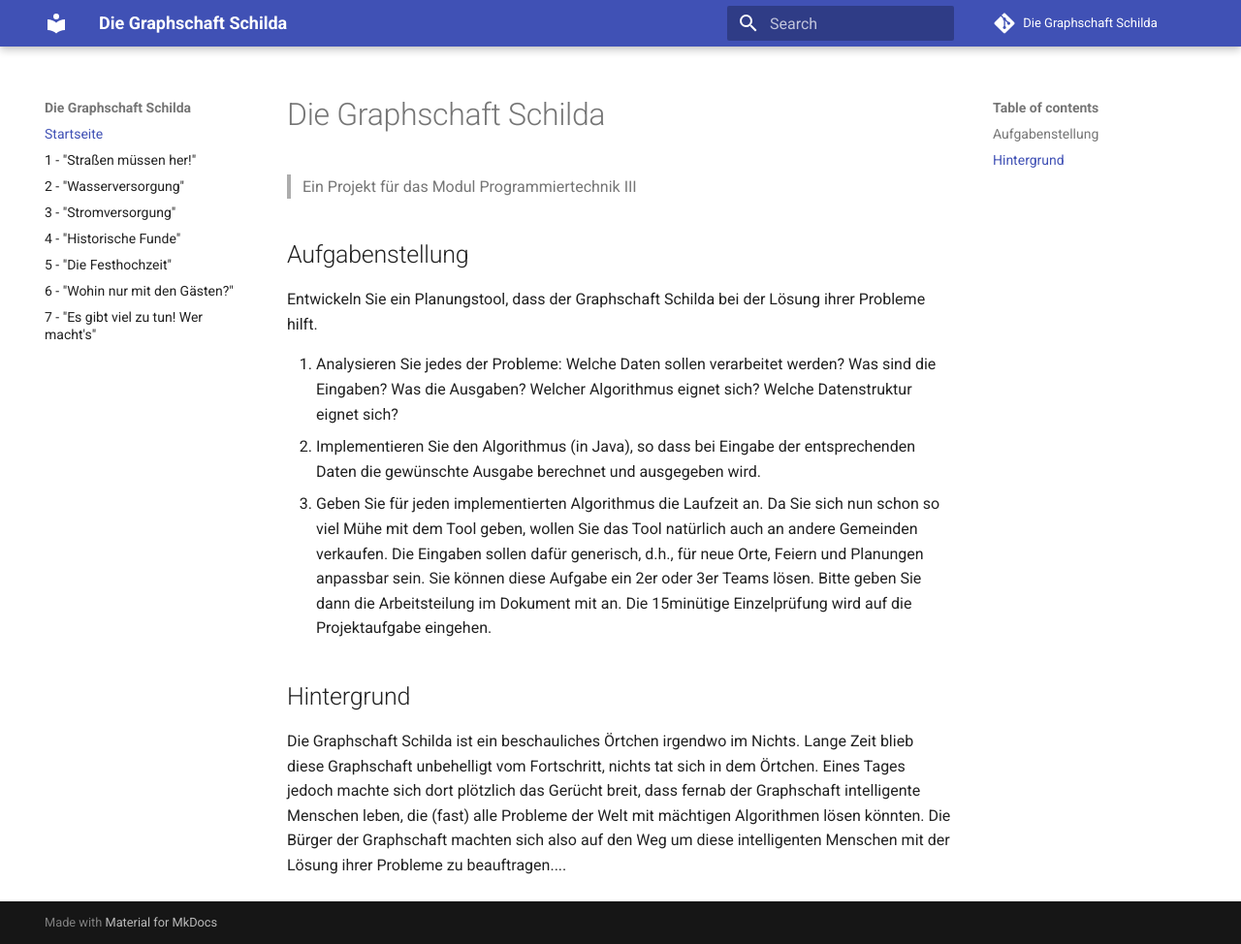
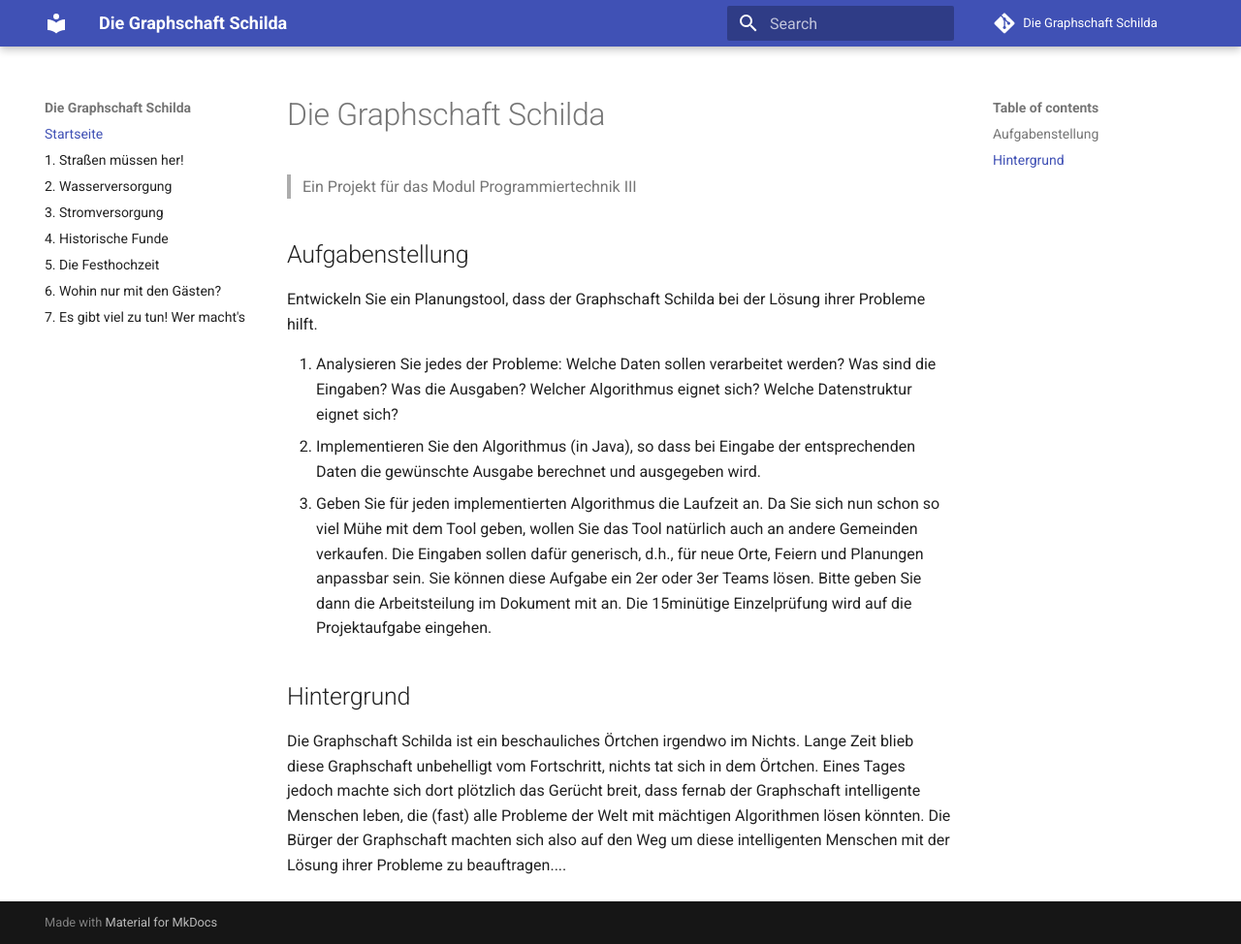
Before and after one commit to thieleju/GraphschaftSchilda, an MkDocs documentation site: the page built from documentation/docs/index.md, in a window 1280 px wide and 974 px high. Shown: the whole window at 97% size. Built offline with MkDocs 1.6.1 and Material for MkDocs 9.7.7, drawn with Linux system fonts in a browser that asks for light colours; comment, search, counter and statistics services are not loaded.

Commit message:
Adjusted nav items

```diff
--- a/documentation/mkdocs.yml
+++ b/documentation/mkdocs.yml
@@ -5,13 +5,13 @@ repo_url: https://github.com/thieleju/GraphschaftSchilda
 
 nav:
   - Startseite: index.md
-  - 1 - "Straßen müssen her!": Problem1.md
-  - 2 - "Wasserversorgung": Problem2.md
-  - 3 - "Stromversorgung": Problem3.md
-  - 4 - "Historische Funde": Problem4.md
-  - 5 - "Die Festhochzeit": Problem5.md
-  - 6 - "Wohin nur mit den Gästen?": Problem6.md
-  - 7 - "Es gibt viel zu tun! Wer macht's": Problem7.md
+  - 1. Straßen müssen her!: Problem1.md
+  - 2. Wasserversorgung: Problem2.md
+  - 3. Stromversorgung: Problem3.md
+  - 4. Historische Funde: Problem4.md
+  - 5. Die Festhochzeit: Problem5.md
+  - 6. Wohin nur mit den Gästen?: Problem6.md
+  - 7. Es gibt viel zu tun! Wer macht's: Problem7.md
 
 theme:
   name: material
```
